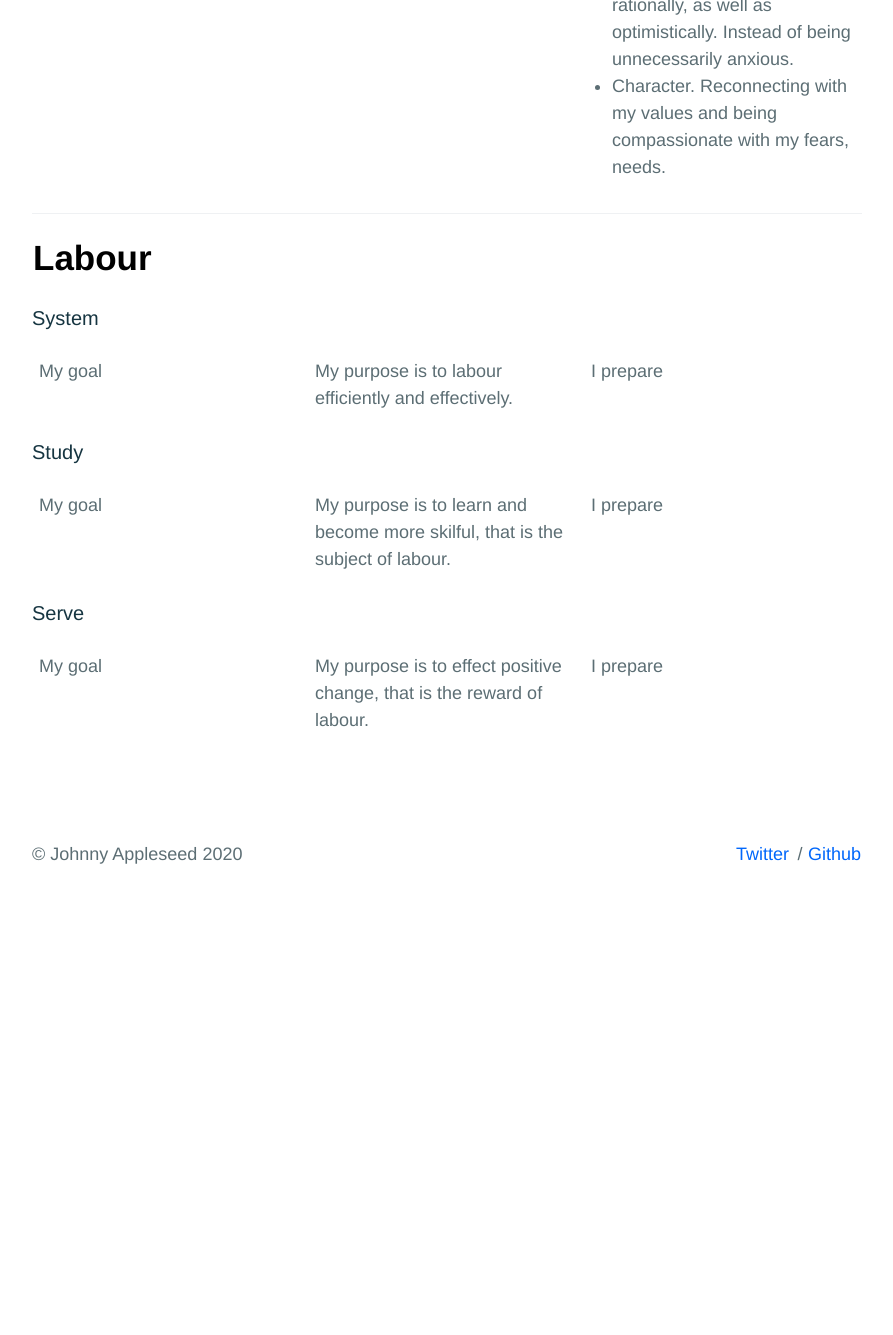
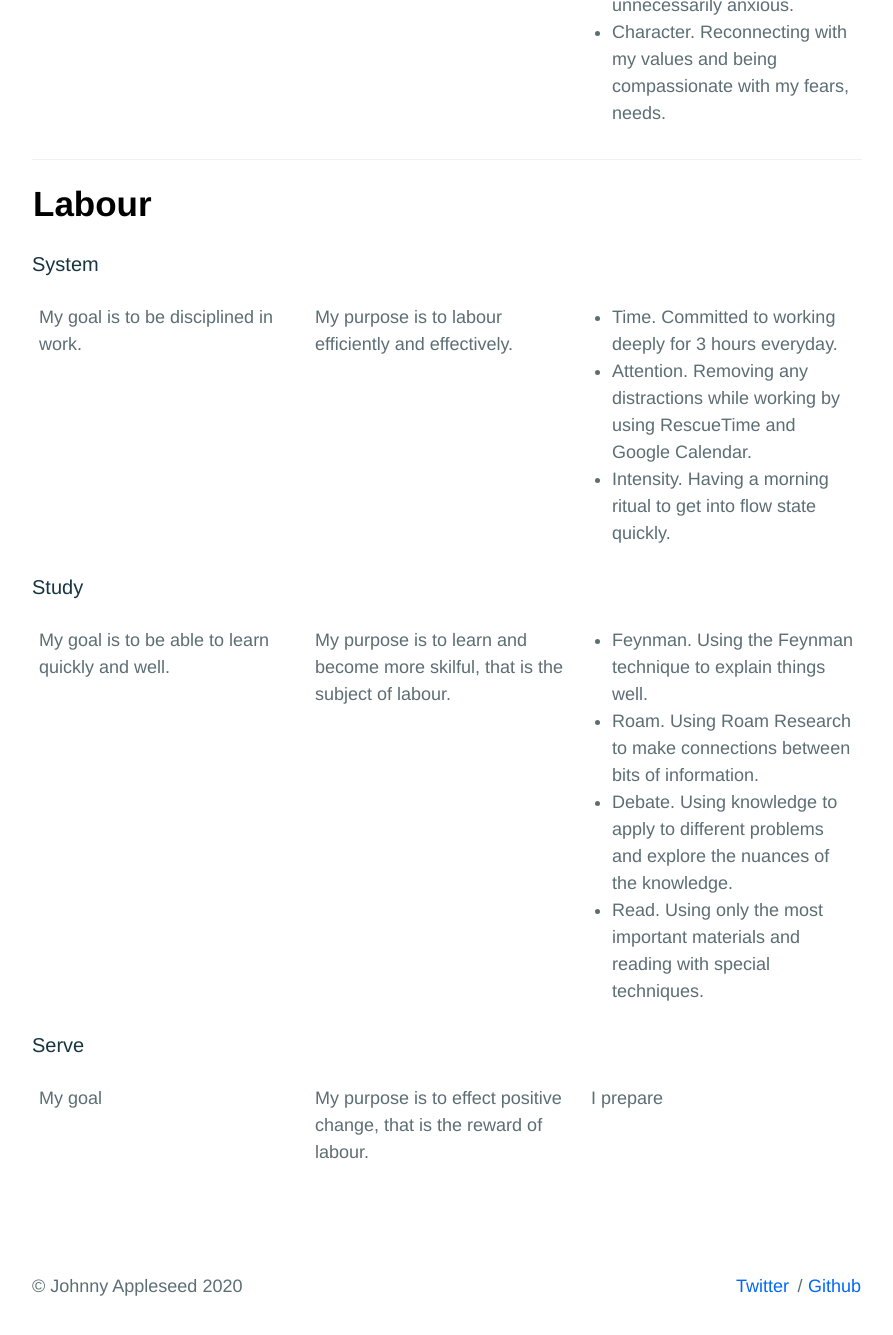
Before and after one commit to sumchuenli/sumchuenli.github.io, a Jekyll site: the page built from _pages/about.md, in a window 1280 px wide and 1400 px high, scrolled down 2978 px. Shown: the top 1335 px of the window, without its empty margins (193-1086 px from the left). Built offline with Jekyll 4.4.1, drawn with Linux system fonts in a browser that asks for light colours; before the commit the page ends 3946 px from its top, so only the background shows below that; some of the changed text lies outside the part shown.

Commit message:
Update about.md

```diff
--- a/_pages/about.md
+++ b/_pages/about.md
@@ -113,9 +112,13 @@ My life is about <a href="#live">living</a>, <a href="#love">loving</a> and <a h
 
 <table style="width:100%">
   <tr>
-    <td>My goal</td>
+    <td>My goal is to be disciplined in work.</td>
     <td>My purpose is to labour efficiently and effectively.</td>
-    <td>I prepare</td>
+    <td><ul>
+    <li>Time. Committed to working deeply for 3 hours everyday.</li>
+    <li>Attention. Removing any distractions while working by using RescueTime and Google Calendar.</li>
+    <li>Intensity. Having a morning ritual to get into flow state quickly.</li>
+    </ul></td>
   </tr>
 </table>
 
@@ -123,9 +126,14 @@ My life is about <a href="#live">living</a>, <a href="#love">loving</a> and <a h
 
 <table style="width:100%">
   <tr>
-    <td>My goal</td>
+    <td>My goal is to be able to learn quickly and well.</td>
     <td>My purpose is to learn and become more skilful, that is the subject of labour.</td>
-    <td>I prepare</td>
+    <td><ul>
+    <li>Feynman. Using the Feynman technique to explain things well.</li>
+    <li>Roam. Using Roam Research to make connections between bits of information.</li>
+    <li>Debate. Using knowledge to apply to different problems and explore the nuances of the knowledge.</li>
+    <li>Read. Using only the most important materials and reading with special techniques.</li>
+    </ul></td>
   </tr>
 </table>
 
```
Also changed, not shown: other parts of _pages/about.md (+0 -1 lines).
